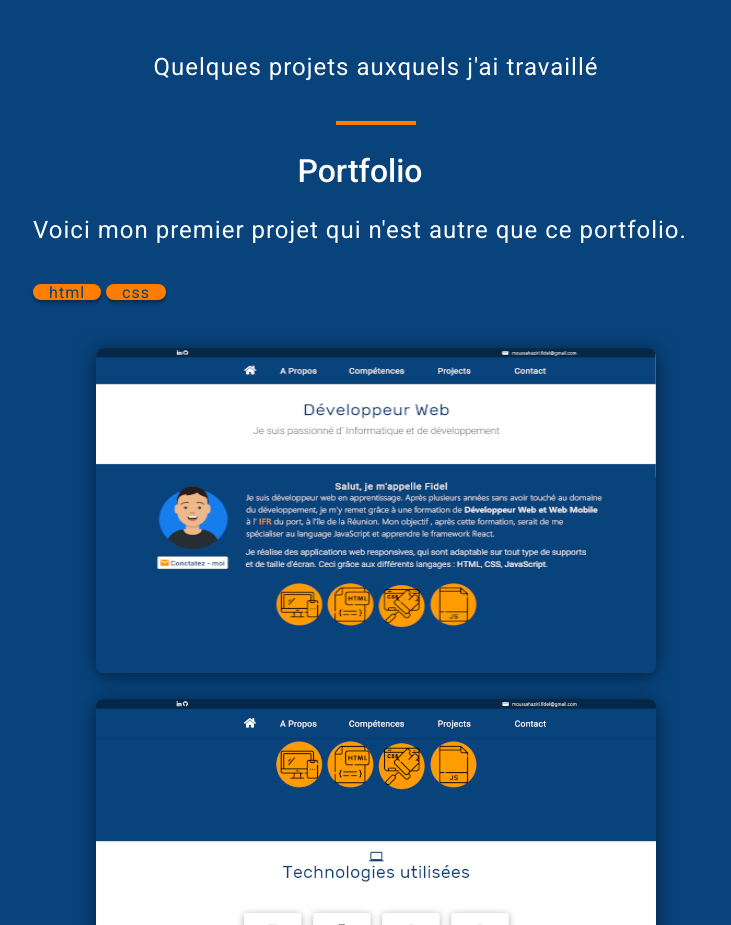
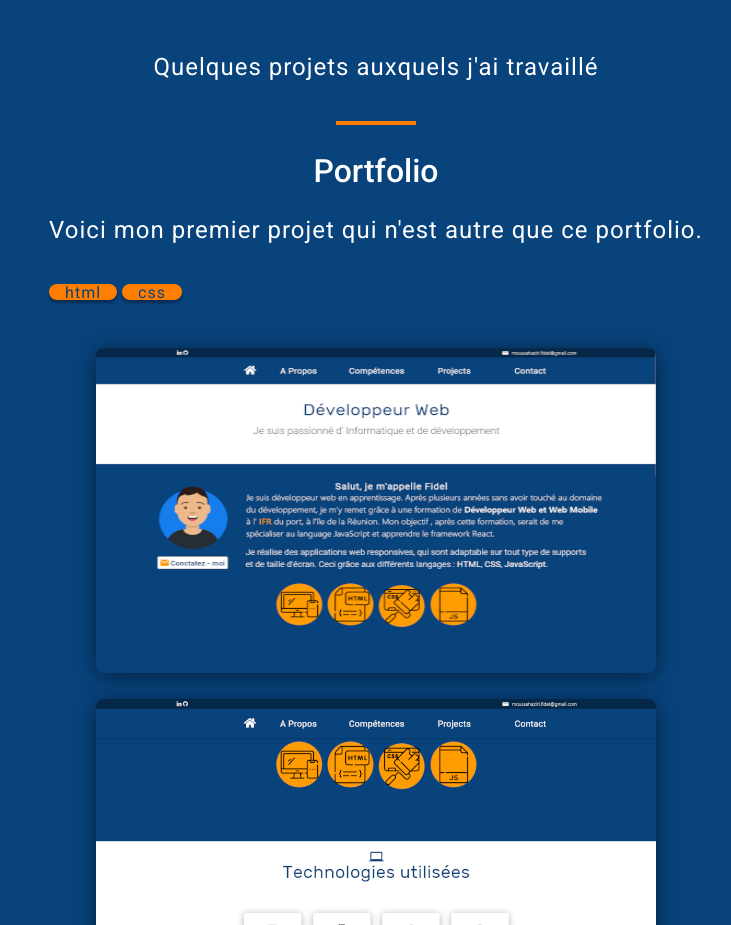
Before and after one commit to FidelMH/portfolio, a plain HTML site: page index.html in a window 1280 px wide. Shown: the part 1940-2865 px from the top of the page, without its empty margins (264-995 px from the left). Drawn offline with Linux system fonts and the light colour scheme.

Commit message:
fixed project portfolio not properly centered

```diff
--- a/res/style.css
+++ b/res/style.css
@@ -496,9 +496,9 @@ section {
   padding-left: 10rem;
   padding-right: 10rem;
 }
-.description {
+/* .description {
   margin-right: 2rem;
-}
+} */
 .tag-container {
   display: flex;
   flex-direction: row;
```
